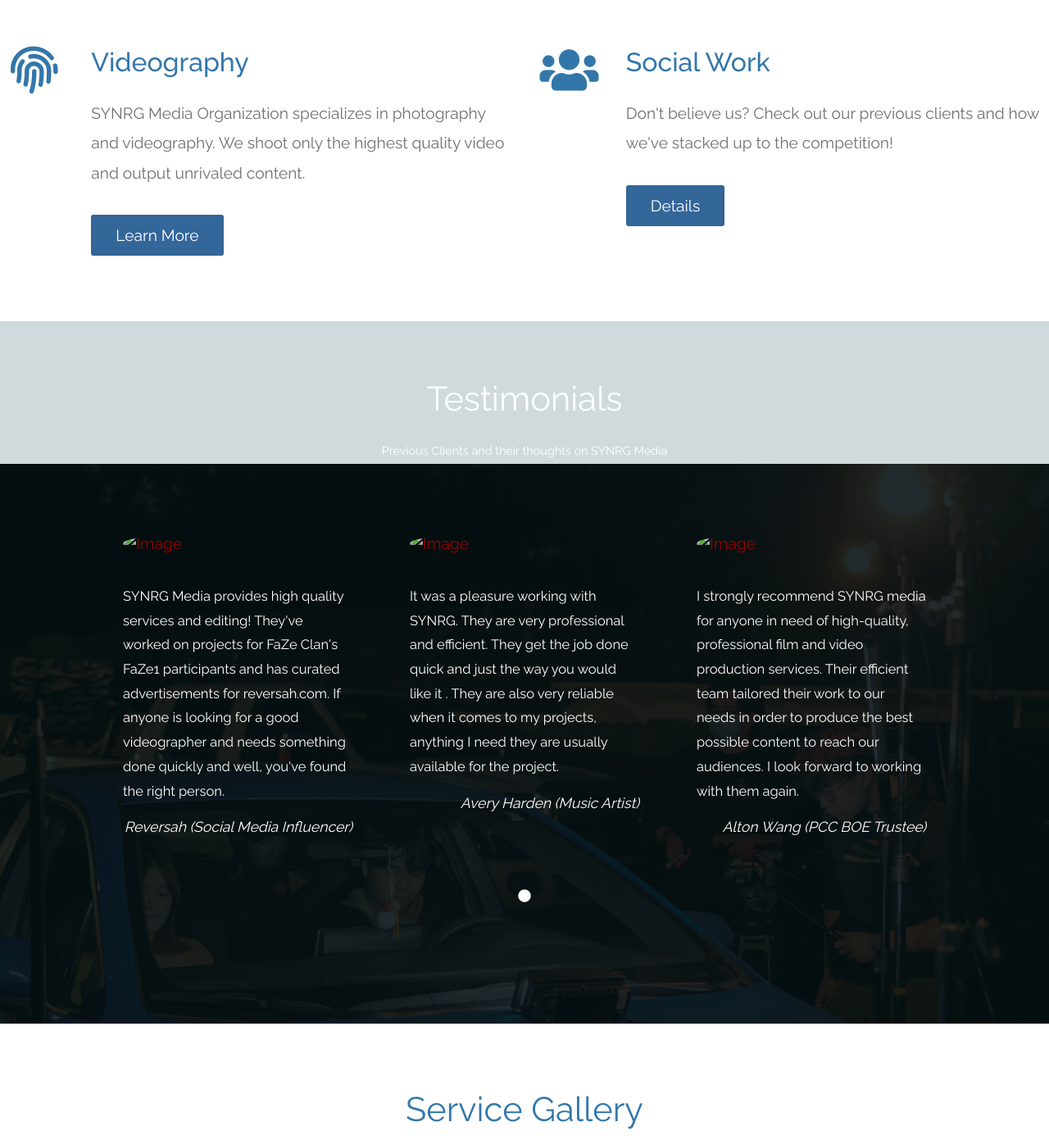
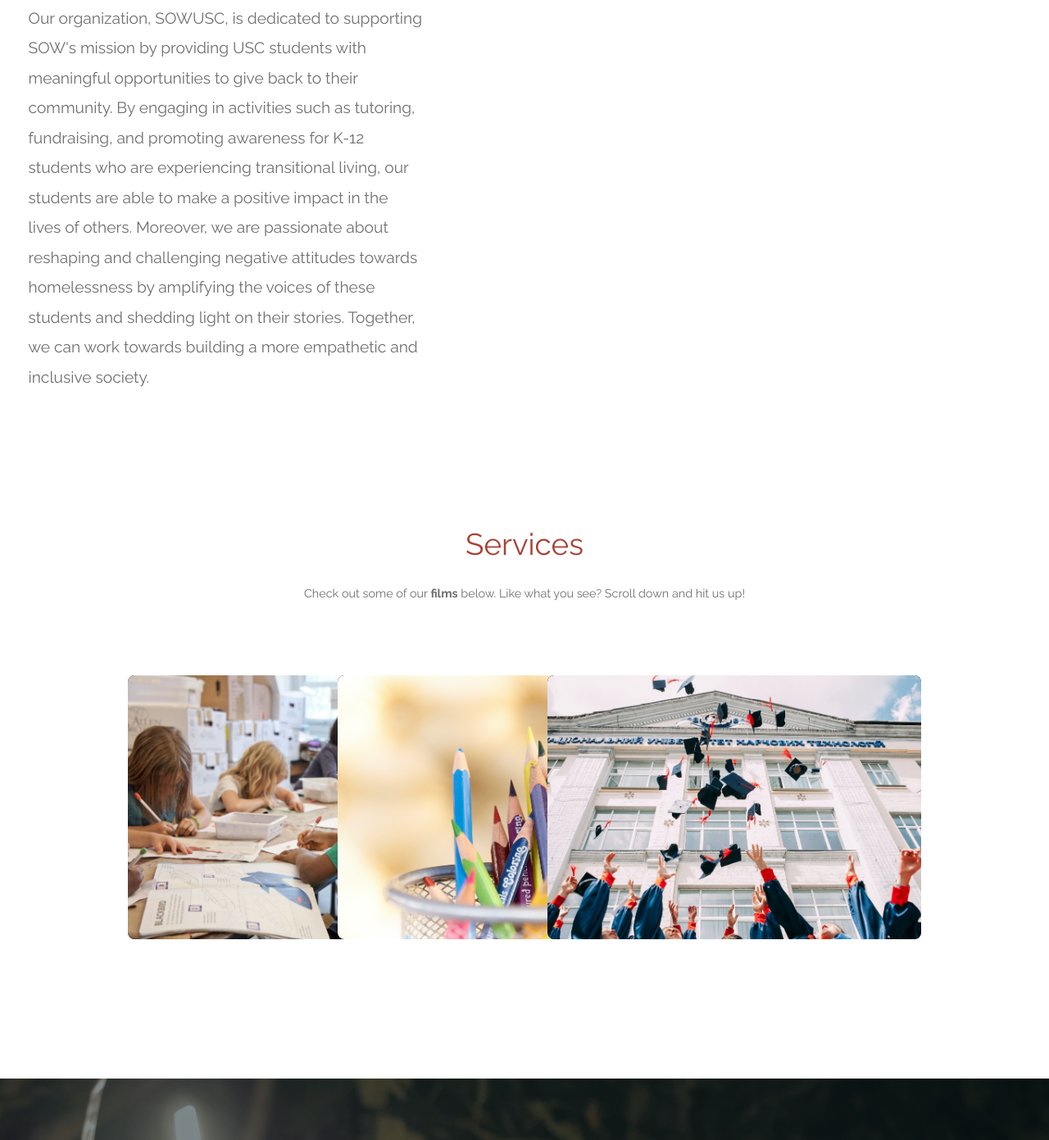
Before and after one commit to Albuhrrito/USCSchoolsOnWheels-Website, a plain HTML site: page index.html in a window 1280 px wide. Shown: the part 1409-2800 px from the top of the page at 82% size. Drawn offline with Linux system fonts and the light colour scheme; files whose address does not match are found by name.

Commit message:
services still bugged, cleaned up other sections.

```diff
--- a/css/tooplate-infinite-loop.css
+++ b/css/tooplate-infinite-loop.css
@@ -55,7 +55,11 @@ blockquote {
 }
 
 .tm-text-primary {
-  color: #37A;
+  color: rgb(170, 65, 51);
+}
+
+.tm-text-primary1 {
+  color: rgb(62, 37, 37);
 }
 
 .tm-font-big {
@@ -64,7 +68,7 @@ blockquote {
 
 .tm-btn-primary {
   color: white;
-  background-color: #369;
+  background-color: rgb(153, 51, 51);
   padding: 14px 30px;
 }
 
@@ -91,7 +95,7 @@ blockquote {
 
 .navbar-brand {
   color: white;
-  font-size: 1.4rem;
+  font-size: 1.2rem;
   font-weight: bold;
 }
 
@@ -113,14 +117,14 @@ blockquote {
 }
 
 .tm-navbar.scroll .tm-nav-link {
-  color: #003050;
+  color: #501100;
 }
 
 .tm-navbar.scroll .tm-nav-link:hover,
 .tm-navbar.scroll .tm-nav-link.current,
 .tm-nav-link:hover {
   color: #FFF;
-  background-color: #990000;
+  background-color: #6f0000;
 }
 
 .navbar-toggler {
@@ -143,7 +147,7 @@ blockquote {
 }
 
 #logoimg {
-  width: 25%;
+  width: 23%;
 }
 
 #twitter {
@@ -345,7 +349,7 @@ blockquote {
 .tm-down-arrow:hover,
 .tm-down-arrow:focus {
   color: #FFF;
-  background: #37A;
+  background: #cc9f22;
   padding: 20px 50px;
 }
 
@@ -356,17 +360,18 @@ blockquote {
 }
 
 .tm-section-title {
-  font-size: 2.6rem;
+  font-size: 2.3rem;
   font-weight: normal;
 }
 
 .tm-intro-text {
+  margin-left: 2rem;
   font-size: 1.2rem;
 }
 
 .tm-icon {
   display: block;
-  color: #37A;
+  color: rgb(170, 65, 51);
 }
 
 .tm-continue {
@@ -446,18 +451,23 @@ blockquote {
 /* Work */
 
 .tm-section-desc {
-  max-width: 650px;
   width: 100%;
   font-size: 0.9rem;
 }
 
 .tm-gallery-container {
+  width: 100%;
   padding-top: 70px;
   padding-bottom: 120px;
 }
 
+a.honeyitem {
+
+}
+
 .tm-gallery-item {
-  margin: 0 15px;
+
+  margin: 0 -100px;
 }
 
 .slick-dots {
@@ -493,11 +503,12 @@ blockquote {
 
 /* Hover Effect */
 /* Common style */
+
 .grid figure {
   position: relative;
   float: left;
   overflow: hidden;
-  background: #3085a3;
+  background: #a33930;
   text-align: center;
   cursor: pointer;
 }
@@ -508,6 +519,7 @@ blockquote {
   min-height: 100%;
   max-width: 100%;
   opacity: 0.8;
+
 }
 
 .grid figure figcaption {
@@ -568,11 +580,15 @@ blockquote {
 /*---------------*/
 
 figure.effect-honey {
+  border-radius: 0.5rem;
   background: #4a3753;
-  max-width: 220px;
+  max-width: 500px;
 }
 
 figure.effect-honey img {
+  border-radius: 0.5rem;
+  width: 100%;
+  height: auto;
   opacity: 1;
   -webkit-transition: opacity 0.35s;
   transition: opacity 0.35s;
@@ -580,6 +596,7 @@ figure.effect-honey img {
 
 figure.effect-honey:hover img {
   opacity: 0.4;
+  border-radius: 0rem;
 }
 
 figure.effect-honey figcaption::before {
@@ -588,7 +605,7 @@ figure.effect-honey figcaption::before {
   left: 0;
   width: 100%;
   height: 10px;
-  background: #38C;
+  background: rgb(132, 33, 33);
   content: "";
   -webkit-transform: translate3d(0, 10px, 0);
   transform: translate3d(0, 10px, 0);
--- a/index.html
+++ b/index.html
@@ -25,7 +25,8 @@ Date: 03/26/2022
       <nav class="navbar navbar-expand-md tm-navbar" id="tmNav">
         <div class="container">
           <div class="tm-next">
-              <a href="#infinite" class="navbar-brand"><img id="logoimg" src="../img/USCSOWLogo.png" alt=""> SOWUSC</a>
+            <!--<img id="logoimg" src="../img/USCSOWLogo.png" alt="">-->
+              <a href="#infinite" class="navbar-brand">SOWUSC</a>
           </div>
 
           <button class="navbar-toggler" type="button" data-toggle="collapse" data-target="#navbarSupportedContent" aria-controls="navbarSupportedContent" aria-expanded="false" aria-label="Toggle navigation">
@@ -40,7 +41,7 @@ Date: 03/26/2022
                   <a class="nav-link tm-nav-link" href="#whatwedo">What We Do</a>
               </li>
               <li class="nav-item">
-                <a class="nav-link tm-nav-link" href="#testimonials">About</a>
+                <a class="nav-link tm-nav-link" href="#testimonials">Services</a>
               </li>
               <li class="nav-item">
                 <a class="nav-link tm-nav-link" href="#ourcrew">Join Us</a>
@@ -54,8 +55,8 @@ Date: 03/26/2022
       </nav>
 
       <div class="text-center tm-hero-text-container">
-        <div class="tm-hero-text-container-inner">
-            <h2 class="tm-hero-title">
+          <div class="tm-hero-text-container-inner">
+              <h2 class="tm-hero-title">
                             School On Wheels at USC
               </h2>
         </div>
@@ -75,115 +76,33 @@ Date: 03/26/2022
             <div class="row tm-content-box"><!-- first row -->
                 <div class="col-lg-12 col-xl-12">
                     <div class="tm-intro-text-container">
-                        <h2 class="tm-text-primary mb-4 tm-section-title">What We Do</h2>
-                        <p class="mb-4 tm-intro-text">
-                          SYNRG Media provides high quality services and editing! They've worked on projects for FaZe Clan’s FaZe1 participants and has curated advertisements for reversah.com. If anyone is looking for a good videographer and needs something done quickly and well, you've found the right person.</a></p>
-                    </div>
+                        <h2 class="tm-text-primary mb-4 tm-section-title">“It's not about knowing everything or being a teacher—it’s about being there for someone who needs the help.”</h2>
+                        <h4 class="tm-text-primary1 mb-4 ">"- Jeremy A., Volunteer Tutor”</h4>
+                      </div>
                 </div>
 
             </div><!-- first row -->
 
             <div class="row tm-content-box"><!-- second row -->
-        		<div class="col-lg-1">
-                    <i class="far fa-3x fa-chart-bar text-center tm-icon"></i>
-                </div>
                 <div class="col-lg-5">
                     <div class="tm-intro-text-container">
                         <h2 class="tm-text-primary mb-4">About us</h2>
                         <p class="mb-4 tm-intro-text">
-                          The production team driven by our passion for storytelling and videography. We are made up of young individuals who strive to create impactful projects, produce a variety of freelance media, and provide entertainment for everyone to enjoy.</p>
+                          “Since 1993, the mission of School on Wheels has never wavered: to enhance educational opportunities for children who are experiencing homelessness from kindergarten through twelfth grade. Our goal is to shrink the gaps in their learning and provide them with the highest level of education possible.” <br> <br> Our organization, SOWUSC, is dedicated to supporting SOW's mission by providing USC students with meaningful opportunities to give back to their community. By engaging in activities such as tutoring, fundraising, and promoting awareness for K-12 students who are experiencing transitional living, our students are able to make a positive impact in the lives of others. Moreover, we are passionate about reshaping and challenging negative attitudes towards homelessness by amplifying the voices of these students and shedding light on their stories. Together, we can work towards building a more empathetic and inclusive society. </p>
                     </div>
                 </div>
-
-                <div class="col-lg-1">
-                    <i class="far fa-3x fa-comment-alt text-center tm-icon"></i>
-                </div>
-                <div class="col-lg-5">
-                    <div class="tm-intro-text-container">
-                        <h2 class="tm-text-primary mb-4">Quick Response</h2>
-                        <p class="mb-4 tm-intro-text">
-                          The SYNRG Media Crew is excited to work with you and will respond ASAP to any offers, contacts, or notices. If anything does come up, feel free to contact us using the contact section at the bottom</p>
-                    </div>
-                </div>
-
-            </div><!-- second row -->
-
-            <div class="row tm-content-box"><!-- third row -->
-        		<div class="col-lg-1">
-                    <i class="fas fa-3x fa-fingerprint text-center tm-icon"></i>
-                </div>
-                <div class="col-lg-5">
-                    <div class="tm-intro-text-container">
-                        <h2 class="tm-text-primary mb-4">Videography</h2>
-                        <p class="mb-4 tm-intro-text">
-                         SYNRG Media Organization specializes in photography and videography. We shoot only the highest quality video and output unrivaled content. </p>
-
-                          <div class="tm-continue">
-                            <a href="#gallery" class="tm-intro-text tm-btn-primary">Learn More</a>
-                        </div>
-                    </div>
-                </div>
-
-                <div class="col-lg-1">
-                    <i class="fas fa-3x fa-users text-center tm-icon"></i>
-                </div>
-                <div class="col-lg-5">
-                    <div class="tm-intro-text-container">
-                      <h2 class="tm-text-primary mb-4">Social Work</h2>
-                        <p class="mb-4 tm-intro-text">
-                          Don't believe us? Check out our previous clients and how we've stacked up to the competition!</p>
-
-                          <div class="tm-continue">
-                            <a href="#testimonials" class="tm-intro-text tm-btn-primary">Details</a>
-                        </div>
-                    </div>
-                </div>
-
             </div><!-- third row -->
 
         </div>
 
     </section>
-    <section id="testimonials" class="tm-section-pad-top tm-parallax-2">
-      <div class="container tm-testimonials-content">
-        <div class="row">
-          <div class="col-lg-12 tm-content-box">
-            <h2 class="text-white text-center mb-4 tm-section-title">Testimonials</h2>
-            <p class="mx-auto tm-section-desc text-center">
-                Previous Clients and their thoughts on SYNRG Media
-              </p>
-            <div class="mx-auto tm-gallery-container tm-gallery-container-2">
-              <div class="tm-testimonials-carousel">
-                <figure class="tm-testimonial-item">
-                  <a target="_blank" href="https://reversah.com"><img src="img/cory.jpg" alt="Image" class="img-fluid mx-auto"></a>
-                  <blockquote>SYNRG Media provides high quality services and editing! They've worked on projects for FaZe Clan's FaZe1 participants and has curated advertisements for reversah.com. If anyone is looking for a good videographer and needs something done quickly and well, you've found the right person.</blockquote>
-                  <figcaption>Reversah (Social Media Influencer)</figcaption>
-                </figure>
 
-                <figure class="tm-testimonial-item">
-                  <a target="_blank" href="https://www.instagram.com/averyhardhiphop/"><img src="img/Avery (2).png" alt="Image" class="img-fluid mx-auto"></a>
-                  <blockquote>It was a pleasure working with SYNRG. They are very professional and efficient. They get the job done quick and just the way you would like it . They are also very reliable when it comes to my projects, anything I need they are usually available for the project.</blockquote>
-                  <figcaption>Avery Harden (Music Artist)</figcaption>
-                </figure>
-
-                <figure class="tm-testimonial-item">
-                  <a target="_blank" href="https://www.instagram.com/altonwang/"> <img src="img/testimonial-img-03.jpg" alt="Image" class="img-fluid mx-auto"></a>
-                  <blockquote>I strongly recommend SYNRG media for anyone in need of high-quality, professional film and video production services. Their efficient team tailored their work to our needs in order to produce the best possible content to reach our audiences. I look forward to working with them again.</blockquote>
-                  <figcaption>Alton Wang (PCC BOE Trustee)</figcaption>
-                </figure>
-              </div>
-            </div>
-          </div>
-        </div>
-      </div>
-      <div class="tm-bg-overlay"></div>
-    </section>
 
     <section id="gallery" class="tm-section-pad-top">
       <div class="container tm-container-gallery">
         <div class="row">
           <div class="text-center col-12">
-              <h2 class="tm-text-primary tm-section-title mb-4">Service Gallery</h2>
+              <h2 class="tm-text-primary tm-section-title mb-4">Services</h2>
               <p class="mx-auto tm-section-desc">
                 Check out some of our <strong>films</strong> below. Like what you see? Scroll down and hit us up!
               </p>
@@ -193,35 +112,28 @@ Date: 03/26/2022
             <div class="col-12">
                 <div class="mx-auto tm-gallery-container">
                     <div class="grid tm-gallery">
-                      <a href="img/gallery-img-01.jpg">
+                      <a class="honeyitem" href="img/gallery-img-01.jpg">
                         <figure class="effect-honey tm-gallery-item">
-                          <img src="img/gallery-tn-01.jpg" alt="Image 1" class="img-fluid">
+                          <img src="img/schoolpic2.jpg" alt="Image 1" class="img-fluid">
                           <figcaption>
-                            <h2><i>Short Film <span>Friends</span></i></h2>
+                            <h2><i>Who are <span>we?</span></i></h2>
                           </figcaption>
                         </figure>
                       </a>
-                      <a href="img/gallery-img-02.jpg">
+                      <a class="honeyitem" href="img/gallery-img-02.jpg">
                         <figure class="effect-honey tm-gallery-item">
-                          <img src="img/gallery-tn-02.jpg" alt="Image 2" class="img-fluid">
+                          <img src="img/schoolpic1.jpg" alt="Image 2" class="img-fluid">
                           <figcaption>
-                            <h2><i>Feed The <span>Flame</span></i></h2>
+                            <h2><i>
+                              Additional <span>Services</span></i></h2>
                           </figcaption>
                         </figure>
                       </a>
-                      <a href="img/gallery-img-03.jpg">
+                      <a class="honeyitem" href="img/gallery-img-03.jpg">
                         <figure class="effect-honey tm-gallery-item">
-                          <img src="img/gallery-tn-03.jpg" alt="Image 3" class="img-fluid">
+                          <img src="img/schoolpic3.jpg" alt="Image 3" class="img-fluid">
                           <figcaption>
-                            <h2><i>All the <span>Kingpin's Men</span></i></h2>
-                          </figcaption>
-                        </figure>
-                      </a>
-                      <a href="img/yep.jpg">
-                        <figure class="effect-honey tm-gallery-item">
-                          <img src="img/yep.jpg" alt="Image 3" class="img-fluid">
-                          <figcaption>
-                            <h2><i>Written <span>In</span></i></h2>
+                            <h2><i>Our <span>Vision</span></i></h2>
                           </figcaption>
                         </figure>
                       </a>
```
Also changed, not shown: img/schoolpic1.jpg (added), img/schoolpic2.jpg (added), img/schoolpic3.jpg (added).
